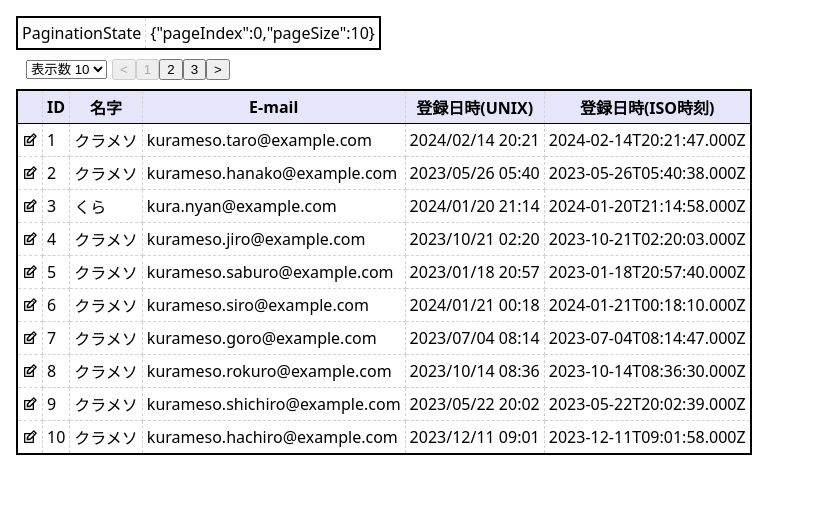
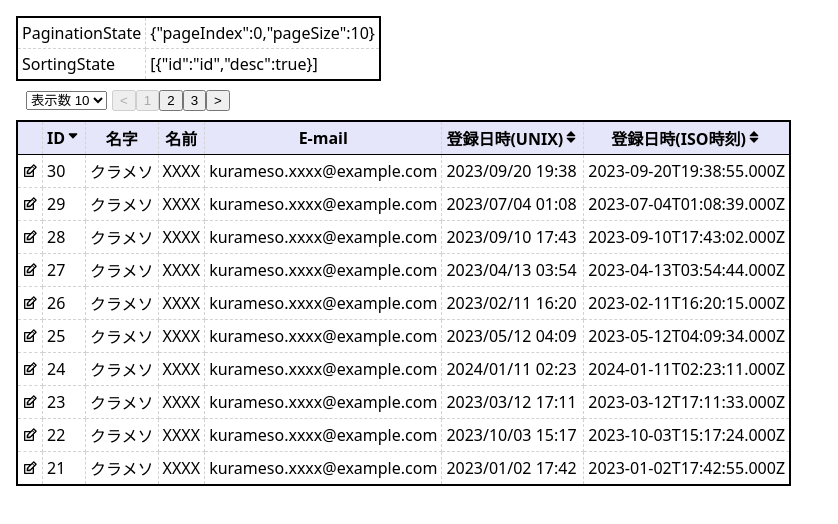
Before and after one commit to rednes/stackblitz-sandbox, a React (Create React App) app: page / in a window 1280 px wide. Shown: the top 524 px of the page, without its empty margins (0-838 px from the left). Built offline with nearby package versions, Linux system fonts and the light colour scheme.

Commit message:
add sorting

```diff
--- a/src/App.tsx
+++ b/src/App.tsx
@@ -4,6 +4,7 @@ import {
   flexRender,
   getCoreRowModel,
   getPaginationRowModel,
+  getSortedRowModel,
   useReactTable,
 } from '@tanstack/react-table';
 import { FC, useEffect, useState } from 'react';
@@ -32,9 +33,11 @@ export const App: FC = () => {
         pageIndex: initialPageIndex,
         pageSize: initialPageSize,
       },
+      sorting: [{ id: 'id', desc: true }],
     },
     getCoreRowModel: getCoreRowModel(),
     getPaginationRowModel: getPaginationRowModel(),
+    getSortedRowModel: getSortedRowModel(),
   });
 
   return (
@@ -46,9 +49,17 @@ export const App: FC = () => {
               <td>PaginationState</td>
               <td>{JSON.stringify(table.getState().pagination)}</td>
             </tr>
+            <tr>
+              <td>SortingState</td>
+              <td>{JSON.stringify(table.getState().sorting)}</td>
+            </tr>
           </tbody>
         </table>
-        <div style={{ margin: '5px' }}>
+        <div
+          style={{
+            margin: '5px',
+          }}
+        >
           <select
             style={{ margin: '5px' }}
             value={table.getState().pagination.pageSize}
@@ -122,6 +133,7 @@ export const App: FC = () => {
             })}
           </tbody>
         </table>
+        <div style={{ padding: '10px' }} />
       </main>
     </div>
   );
--- a/src/column.tsx
+++ b/src/column.tsx
@@ -1,7 +1,13 @@
-import { ColumnDef } from '@tanstack/react-table';
+import { Column, ColumnDef, SortDirection } from '@tanstack/react-table';
 import { format } from 'date-fns';
 import { ja } from 'date-fns/locale/ja';
-import { TiEdit } from 'react-icons/ti';
+import { JSX } from 'react';
+import {
+  TiArrowSortedDown,
+  TiArrowSortedUp,
+  TiArrowUnsorted,
+  TiEdit,
+} from 'react-icons/ti';
 
 export type User = {
   id: number;
@@ -11,6 +17,31 @@ export type User = {
   createdAt: number; // UNIX timestamp（ミリ秒）
   createdAtStr: string; // ISO時刻文字列
 };
+
+const getSortIcon = (sortDirection: false | SortDirection): JSX.Element => {
+  switch (sortDirection) {
+    case 'asc':
+      return <TiArrowSortedUp />;
+    case 'desc':
+      return <TiArrowSortedDown />;
+    default:
+      return <TiArrowUnsorted />;
+  }
+};
+
+const sortableHeader =
+  (headerName: string) =>
+  ({ column }: { column: Column<User, unknown> }): JSX.Element => {
+    return (
+      <div
+        style={{ flex: 'auto', alignItems: 'center', cursor: 'pointer' }}
+        onClick={column.getToggleSortingHandler()}
+      >
+        {headerName}
+        {getSortIcon(column.getIsSorted())}
+      </div>
+    );
+  };
 
 export const columns: ColumnDef<User>[] = [
   {
@@ -31,11 +62,15 @@ export const columns: ColumnDef<User>[] = [
   },
   {
     accessorKey: 'id',
-    header: 'ID',
+    header: sortableHeader('ID'),
   },
   {
     accessorKey: 'lastName',
     header: '名字',
+  },
+  {
+    accessorKey: 'firstName',
+    header: '名前',
   },
   {
     accessorKey: 'email',
@@ -43,7 +78,7 @@ export const columns: ColumnDef<User>[] = [
   },
   {
     accessorKey: 'createdAt',
-    header: '登録日時(UNIX)',
+    header: sortableHeader('登録日時(UNIX)'),
     cell: ({ row }) => {
       const user = row.original;
       return format(new Date(user.createdAt), 'yyyy/MM/dd HH:mm', {
@@ -53,6 +88,6 @@ export const columns: ColumnDef<User>[] = [
   },
   {
     accessorKey: 'createdAtStr',
-    header: '登録日時(ISO時刻)',
+    header: sortableHeader('登録日時(ISO時刻)'),
   },
 ];
```
